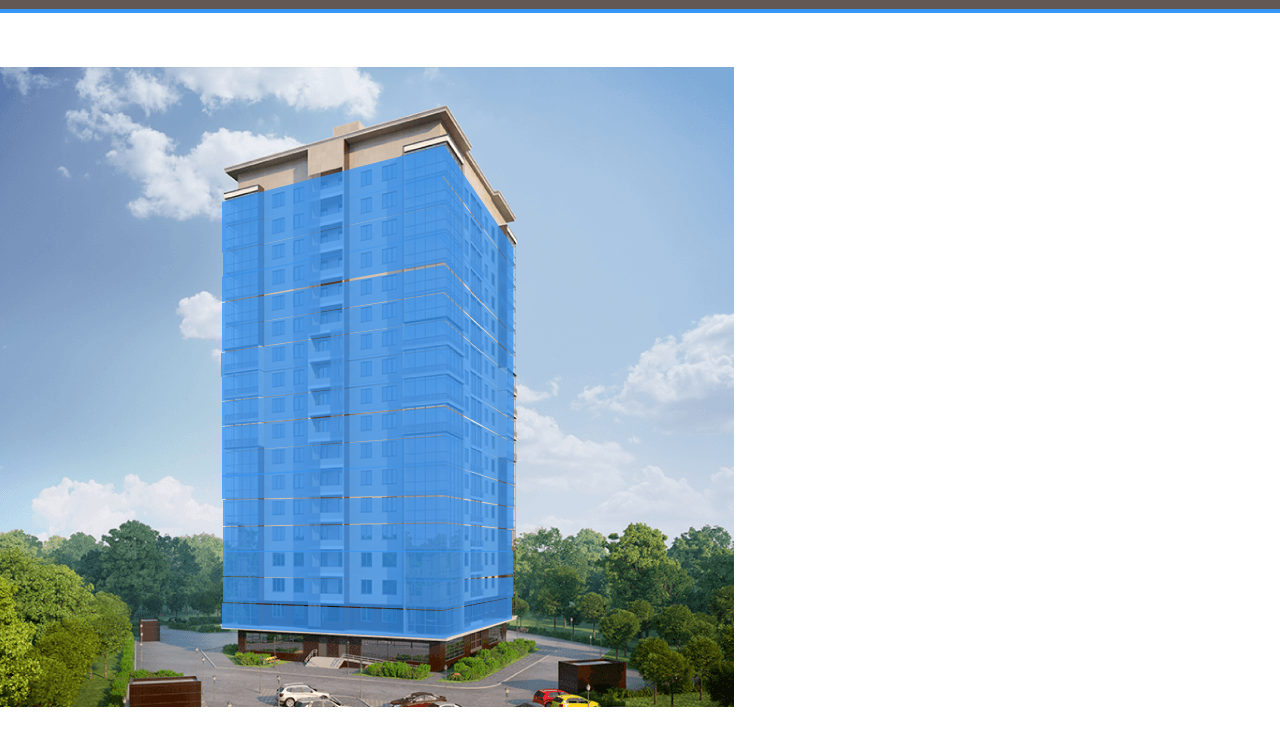
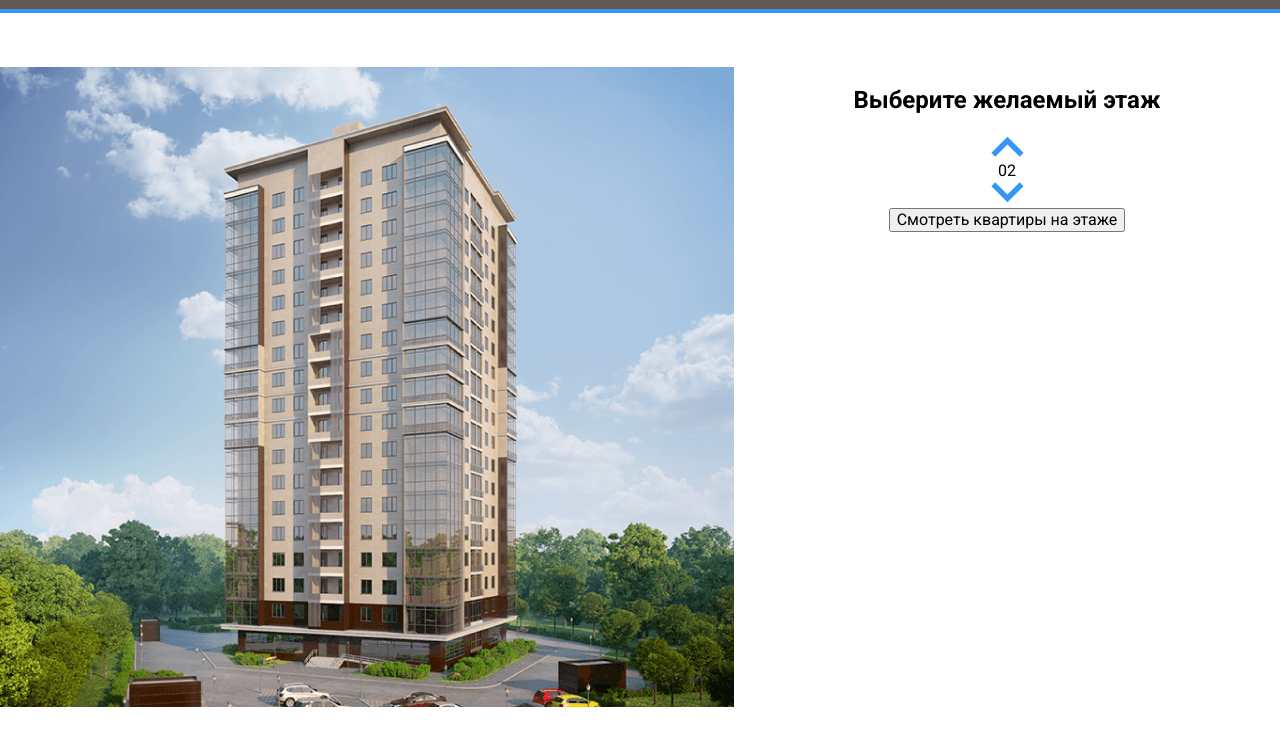
Before and after one commit to KirylDubenFED/Residential-complex-Melody-GLO-ACADEMY, a plain HTML site: page index.html in a window 1280 px wide. Shown: the part 55-800 px from the top of the page. Drawn offline with Linux system fonts and the light colour scheme.

Commit message:
add fonts

```diff
--- a/Style/main.css
+++ b/Style/main.css
@@ -1,3 +1,12 @@
+@font-face {
+    font-family: "Bebas Neue";
+    src: local("BebasNeueRegular"), url("../fonts/BebasNeueRegular.woff2") format("woff2"),
+      url("../fonts/BebasNeueRegular.woff") format("woff");
+    font-weight: normal;
+    font-style: normal;
+    font-display: swap;
+  }
+
 * {
     box-sizing: border-box;
 }
@@ -61,4 +70,34 @@ body {
     max-width: 1280px;
     margin: auto;
     padding-top: 54px;
+    display: flex;
 }
+
+.main__info {
+    flex-grow: 1;
+    text-align: center;
+}
+
+.home__image path {
+    opacity: 0;
+    cursor: pointer;
+}
+
+.home__image path:hover {
+    opacity: 1;
+}
+
+.counter__group {
+    display: flex;
+    flex-direction: column;
+    align-items: center;
+}
+
+.counter__button {
+    background-color: #fff;
+    border: none;
+}
+
+.counter__arrow-down {
+    transform: rotateX(180deg);
+}
--- a/index.html
+++ b/index.html
@@ -46,37 +46,52 @@
     <!-- /.navbar -->
   </header>
 
-  <div class="main">
+  <main class="main">
     <div class="main__image">
-      <svg class="home" width="734" height="640" viewBox="0 0 734 640" fill="none" xmlns="http://www.w3.org/2000/svg" xmlns:xlink="http://www.w3.org/1999/xlink">
-        <rect width="734" height="640" fill="url(#pattern0)"/>
+      <svg class="home__image" width="734" height="640" viewBox="0 0 734 640" fill="none"
+        xmlns="http://www.w3.org/2000/svg" xmlns:xlink="http://www.w3.org/1999/xlink">
+        <rect width="734" height="640" fill="url(#pattern0)" />
         <defs>
-        <pattern id="pattern0" patternContentUnits="objectBoundingBox" width="1" height="1">
-        <use xlink:href="#image0_1_86" transform="translate(-0.00408719) scale(0.0013624 0.0015625)"/>
-        </pattern>
-        <image id="image0_1_86" width="740" height="640" xlink:href="Image/home.png"/>
+          <pattern id="pattern0" patternContentUnits="objectBoundingBox" width="1" height="1">
+            <use xlink:href="#image0_1_86" transform="translate(-0.00408719) scale(0.0013624 0.0015625)" />
+          </pattern>
+          <image id="image0_1_86" width="740" height="640" xlink:href="Image/home.png" />
         </defs>
-        <path d="M222 536L442.8 544L512 530.3V552L443.5 571.7L222 560.7V536Z" fill="#3595F6" fill-opacity="0.75"/>
-        <path d="M223 535V510L443.3 513.3L513 510V530L443.7 543L223 535Z" fill="#3595F6" fill-opacity="0.75"/>
-        <path d="M223 509V484H444H513V507L445 514L223 509Z" fill="#3595F6" fill-opacity="0.75"/>
-        <path d="M223 485V460L444.3 456.3L512 463V485H444" fill="#3595F6" fill-opacity="0.75"/>
-        <path d="M223 459V433L444.5 429.7L513 440.7V462L444 455.3L223 459Z" fill="#3595F6" fill-opacity="0.75"/>
-        <path d="M222 432V408.3L443 396L514 419V440.3L443 428L222 432Z" fill="#3595F6" fill-opacity="0.75"/>
-        <path d="M222 410V385L444.2 368.7L514 397.3V418L443.7 396.3L222 410Z" fill="#3595F6" fill-opacity="0.75"/>
-        <path d="M222 385V360L444.5 339.7L514 376.3V397L442 368.3L222 385Z" fill="#3595F6" fill-opacity="0.75"/>
-        <path d="M222 359V335L445 310.3L514 354.3V376L444.7 338L222 359Z" fill="#3595F6" fill-opacity="0.75"/>
-        <path d="M222 334V310L444.5 281.3L514 332.3V353L443.7 310.7L222 334Z" fill="#3595F6" fill-opacity="0.75"/>
-        <path d="M221 310V286L443.3 253L514 312.3V332L444 281.3L221 310Z" fill="#3595F6" fill-opacity="0.75"/>
-        <path d="M222 285V261L443.2 226L513 290V311L444.3 252.7L222 285Z" fill="#3595F6" fill-opacity="0.75"/>
-        <path d="M222 261V236L444.3 198L513 268.3V289L444 225L222 261Z" fill="#3595F6" fill-opacity="0.75"/>
-        <path d="M222 235V210L442.8 166.3L513 245.3V268L444 194.7L222 235Z" fill="#3595F6" fill-opacity="0.75"/>
-        <path d="M223 211V186L443 138L513 223V246L442.3 166.7L223 211Z" fill="#3595F6" fill-opacity="0.75"/>
-        <path d="M222 186V161L441.8 109L513 201.3V224L443.3 137.7L222 186Z" fill="#3595F6" fill-opacity="0.75"/>
-        <path d="M222 161V135L444 78.3L513 180V201L443.7 109.3L222 161Z" fill="#3595F6" fill-opacity="0.75"/>
+        <path d="M222 536L442.8 544L512 530.3V552L443.5 571.7L222 560.7V536Z" fill="#3595F6" fill-opacity="0.75" />
+        <path d="M223 535V510L443.3 513.3L513 510V530L443.7 543L223 535Z" fill="#3595F6" fill-opacity="0.75" />
+        <path d="M223 509V484H444H513V507L445 514L223 509Z" fill="#3595F6" fill-opacity="0.75" />
+        <path d="M223 485V460L444.3 456.3L512 463V485H444" fill="#3595F6" fill-opacity="0.75" />
+        <path d="M223 459V433L444.5 429.7L513 440.7V462L444 455.3L223 459Z" fill="#3595F6" fill-opacity="0.75" />
+        <path d="M222 432V408.3L443 396L514 419V440.3L443 428L222 432Z" fill="#3595F6" fill-opacity="0.75" />
+        <path d="M222 410V385L444.2 368.7L514 397.3V418L443.7 396.3L222 410Z" fill="#3595F6" fill-opacity="0.75" />
+        <path d="M222 385V360L444.5 339.7L514 376.3V397L442 368.3L222 385Z" fill="#3595F6" fill-opacity="0.75" />
+        <path d="M222 359V335L445 310.3L514 354.3V376L444.7 338L222 359Z" fill="#3595F6" fill-opacity="0.75" />
+        <path d="M222 334V310L444.5 281.3L514 332.3V353L443.7 310.7L222 334Z" fill="#3595F6" fill-opacity="0.75" />
+        <path d="M221 310V286L443.3 253L514 312.3V332L444 281.3L221 310Z" fill="#3595F6" fill-opacity="0.75" />
+        <path d="M222 285V261L443.2 226L513 290V311L444.3 252.7L222 285Z" fill="#3595F6" fill-opacity="0.75" />
+        <path d="M222 261V236L444.3 198L513 268.3V289L444 225L222 261Z" fill="#3595F6" fill-opacity="0.75" />
+        <path d="M222 235V210L442.8 166.3L513 245.3V268L444 194.7L222 235Z" fill="#3595F6" fill-opacity="0.75" />
+        <path d="M223 211V186L443 138L513 223V246L442.3 166.7L223 211Z" fill="#3595F6" fill-opacity="0.75" />
+        <path d="M222 186V161L441.8 109L513 201.3V224L443.3 137.7L222 186Z" fill="#3595F6" fill-opacity="0.75" />
+        <path d="M222 161V135L444 78.3L513 180V201L443.7 109.3L222 161Z" fill="#3595F6" fill-opacity="0.75" />
 
-        </svg>
+      </svg>
     </div>
-  </div>
+
+    <div class="main__info">
+      <h2 class="main__title">Выберите желаемый этаж</h2>
+      <div class="counter__group">
+        <button class="counter__button counter__up">
+          <img class="counter__arrow counter__arrow-up" src="./Image/arrow.svg" alt="arrow up">
+        </button>
+        <span class="counter">02</span>
+        <button class="counter__button counter__down">
+          <img class="counter__arrow counter__arrow-down" src="./Image/arrow.svg" alt="arrow down">
+        </button>
+      </div>
+<button class="button button__primary">Смотреть квартиры на этаже</button>
+    </div>
+  </main>
 
 </body>
 
--- /dev/null
+++ b/stylesheet.css
@@ -0,0 +1,8 @@
+@font-face {
+  font-family: "Bebas Neue";
+  src: local("BebasNeueRegular"), url("../fonts/BebasNeueRegular.woff2") format("woff2"),
+    url("../fonts/BebasNeueRegular.woff") format("woff");
+  font-weight: normal;
+  font-style: normal;
+  font-display: swap;
+}
```
Also changed, not shown: Image/arrow.svg (added), fonts/BebasNeueRegular.woff (added), fonts/BebasNeueRegular.woff2 (added), 1 other file.
